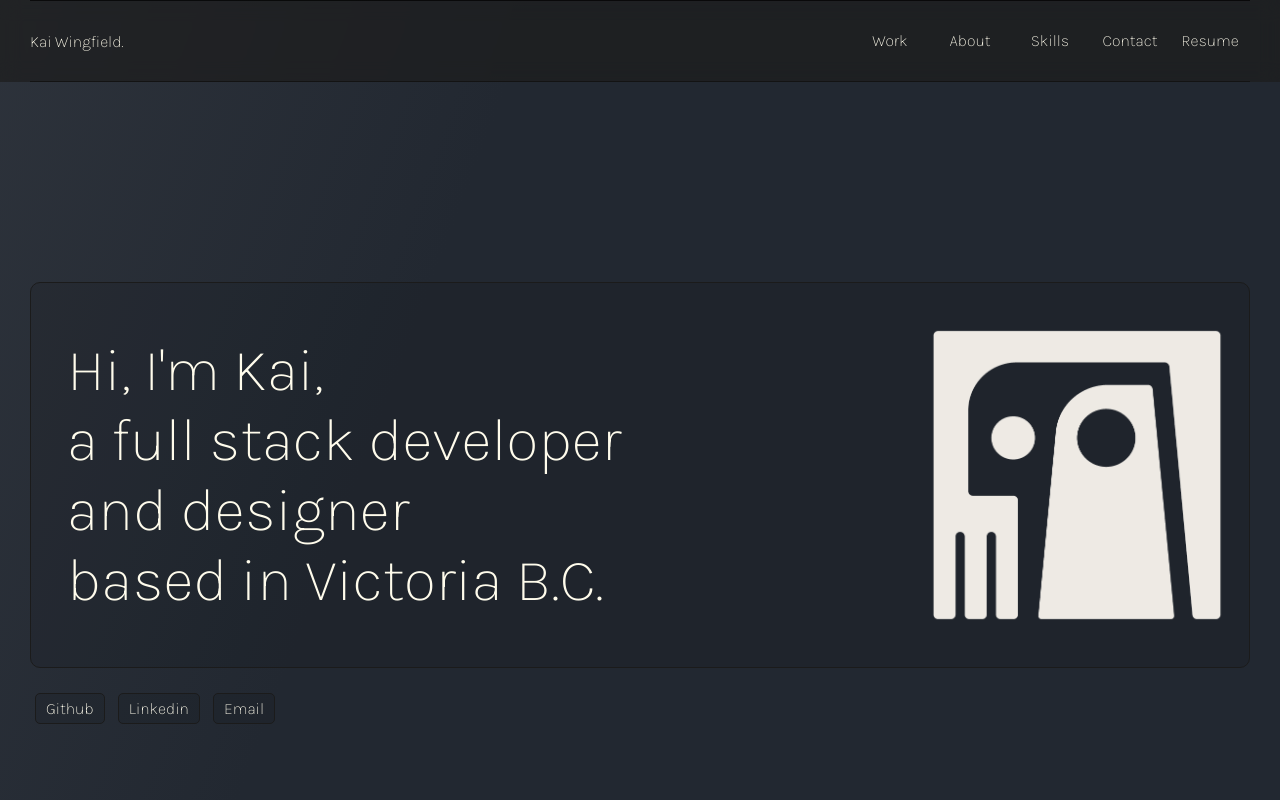
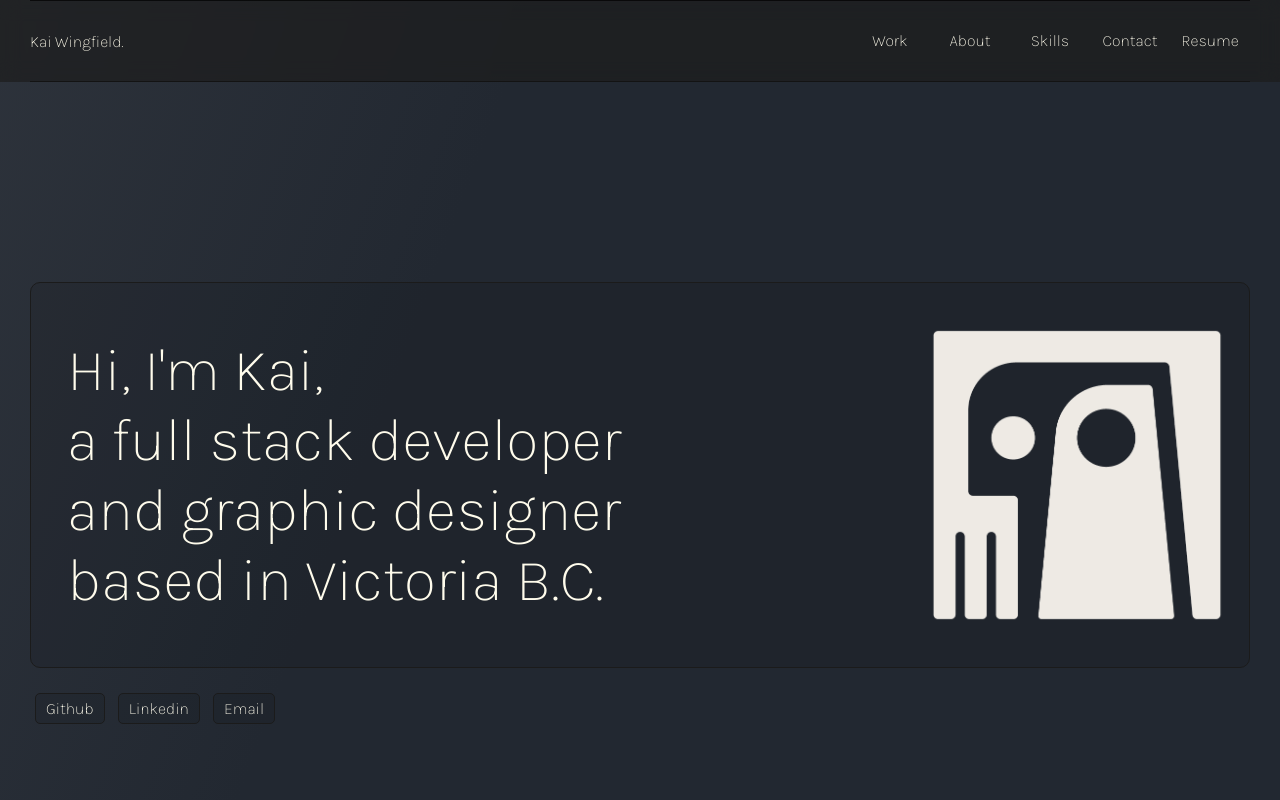
Before and after one commit to k-j-t-w/kais-portfolio, a React (Create React App) app: page / in a window 1280 px wide. Shown: the top 800 px of the page. Built offline with nearby package versions, Linux system fonts and the light colour scheme.

Commit message:
changed wording in about section

```diff
--- a/src/components/Home.js
+++ b/src/components/Home.js
@@ -36,7 +36,7 @@ function Home({ openModal, openLightbox }) {
             <div className='type'>
               <div className='blurb1'>Hi, I'm Kai,</div>
               <div className='blurb2'>a full stack developer</div>
-              <div className='blurb3'>and designer</div>
+              <div className='blurb3'>and graphic designer</div>
               <div className='blurb4'>based in Victoria B.C.</div>
             </div>
             <img src={logo} alt="Logo" className="logo-img"></img>
@@ -64,7 +64,7 @@ function Home({ openModal, openLightbox }) {
             <div>
               <div className='about-para'>With a diploma in web development, a certificate in graphic design, and a background rooted in the art and print industry, my passion for design and technology has been a lifelong pursuit. I’m constantly immersed in the world behind the screen; creating, coding, deconstructing, and solving complex problems one line of code at a time.</div>
               <div className='about-para'>For the past couple years, I have dedicated myself to full-time web development, collaborating with diverse clients and projects that continually expand my skill set. I prioritize honesty and transparency in my work, finding fulfillment in partnering with like-minded companies and teams to build exceptional digital products.</div>
-              <div className='about-para'>In my free time, if I’m not coding, you can find me exploring nature on Vancouver Island (I’m big on hiking and swimming), playing video games (such as elden ring and Valorant) or creating something (paintings, models, crafts, sculptures).</div>
+              <div className='about-para'>In my free time, if I’m not coding, you can find me exploring nature on Vancouver Island (I’m big on hiking and swimming), playing video games or creating something (paintings, models, crafts, sculptures).</div>
             </div>
             </div>
           </div>
```
